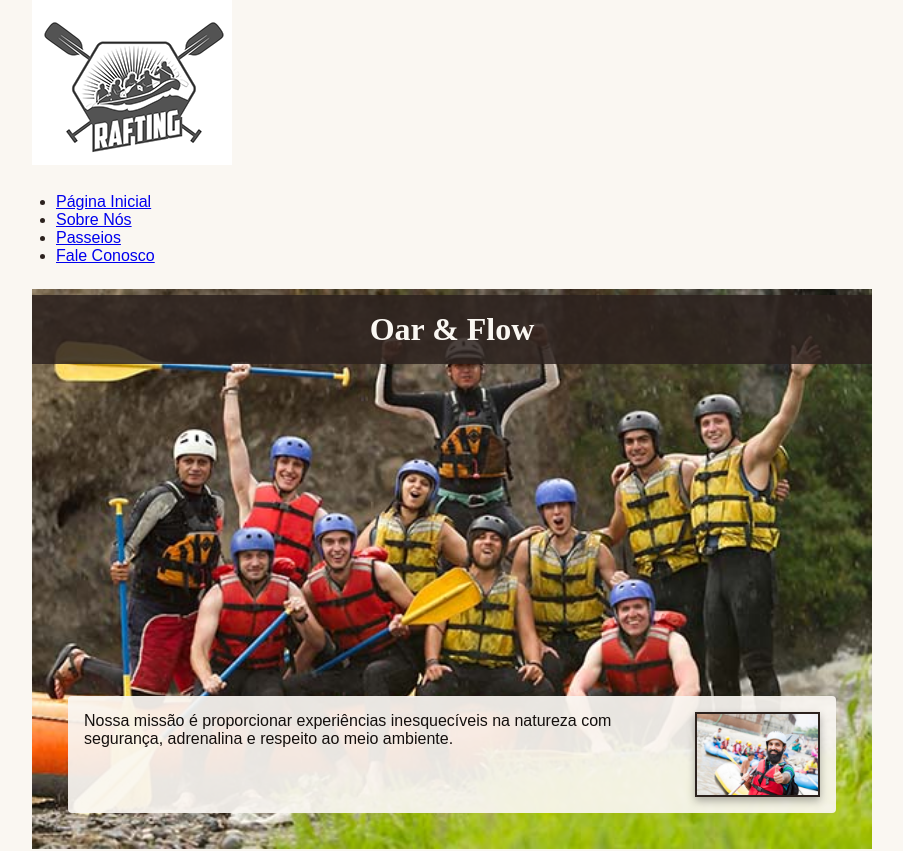
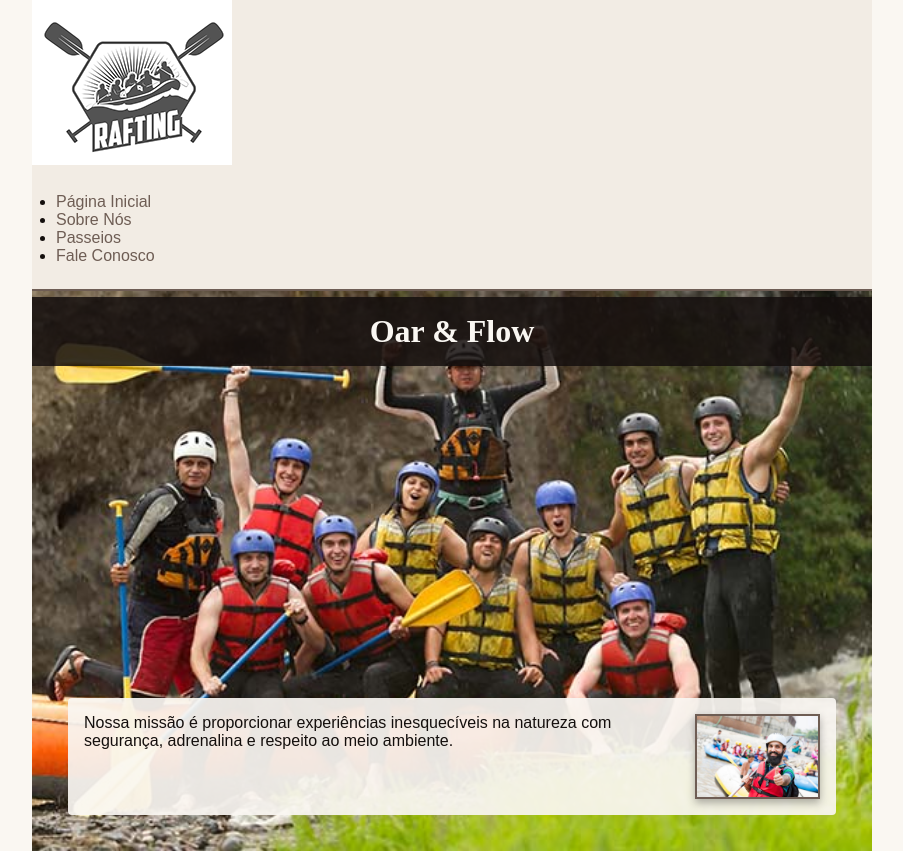
Before and after one commit to jesus01dvm/wdd130, a plain HTML site: page wwr/sobre.html in a window 1280 px wide. Shown: the top 851 px of the page, without its empty margins (188-1091 px from the left). Drawn offline with Linux system fonts and the light colour scheme.

Commit message:
update 03 da semana 03

```diff
--- a/wwr/estilos/rafting.css
+++ b/wwr/estilos/rafting.css
@@ -1,9 +1,8 @@
 :root {
   --cor-primaria: #faf7f2;
   --cor-secundaria: #f2ece4;
-  --cor-destaque1: #2c221e;
+  --cor-destaque1: #140f0d;
   --cor-destaque2: #6e5d54;
-  --cor-texto-ultra-escuro: #140f0d;
   --fonte-titulo: 'Times New Roman', Georgia, serif;
   --fonte-body: Arial, Helvetica, sans-serif;
 }
@@ -17,7 +16,7 @@
 body {
   font-family: var(--fonte-body);
   background-color: var(--cor-primaria);
-  color: var(--cor-texto-ultra-escuro);
+  color: var(--cor-destaque1);
 }
 
 header, main, footer {
@@ -25,14 +24,15 @@ header, main, footer {
   margin: 0 auto;
 }
 
-header {
-  background-color: var(--cor-primaria);
+header, footer {
+  background-color: var(--cor-secundaria);
   color: var(--cor-destaque1);
+  border-bottom: 2px solid var(--cor-destaque2);
 }
 
 h1, h2 {
   font-family: var(--fonte-titulo);
-  color: var(--cor-texto-ultra-escuro);
+  color: var(--cor-destaque1);
   text-align: center;
 }
 
@@ -41,8 +41,12 @@ nav, p, section, article {
   padding: 8px;
 }
 
-.redes-sociais a {
+.socialmedia a,
+.redes-sociais a,
+nav a,
+footer a {
   text-decoration: none;
+  color: var(--cor-destaque2);
 }
 
 .hero {
@@ -61,7 +65,7 @@ nav, p, section, article {
   width: 100%;
   padding: 16px;
   text-align: center;
-  background-color: rgba(44, 34, 30, 0.85);
+  background-color: rgba(20, 15, 13, 0.85);
   color: var(--cor-primaria);
 }
 
@@ -71,14 +75,14 @@ nav, p, section, article {
   left: 20px;
   right: 20px;
   background-color: rgba(250, 247, 242, 0.92);
-  color: var(--cor-texto-ultra-escuro);
+  color: var(--cor-destaque1);
   padding: 16px;
   border-radius: 4px;
 }
 
 .hero article h2,
 .hero article p {
-  color: var(--cor-texto-ultra-escuro);
+  color: var(--cor-destaque1);
   text-align: left;
   margin: 0 0 8px 0;
   padding: 0;
@@ -89,6 +93,6 @@ nav, p, section, article {
   width: 125px;
   height: auto;
   margin-left: 16px;
-  border: 2px solid var(--cor-destaque1);
+  border: 2px solid var(--cor-destaque2);
   box-shadow: 0 4px 8px rgba(0, 0, 0, 0.3);
 }
--- a/wwr/sobre.html
+++ b/wwr/sobre.html
@@ -6,7 +6,7 @@
     <title>Sobre Nós | Oar & Flow </title>
     <meta name="description" content="Conheça a história, a missão e a equipe por trás das melhores aventuras de rafting em corredeiras.">
     <meta name="author" content="Jesus Villasmil">
-    <link rel="stylesheet" href="estilos/rafting.css"
+      <link rel="stylesheet" href="estilos/rafting.css">
 </head>
 <body>
     <header>
```
